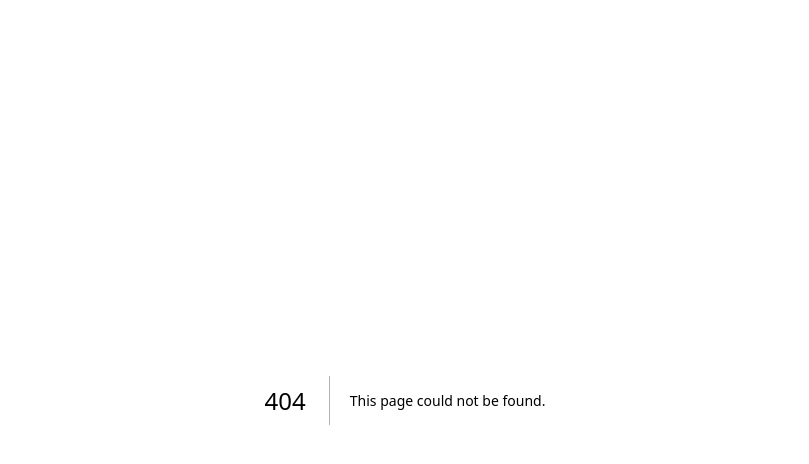
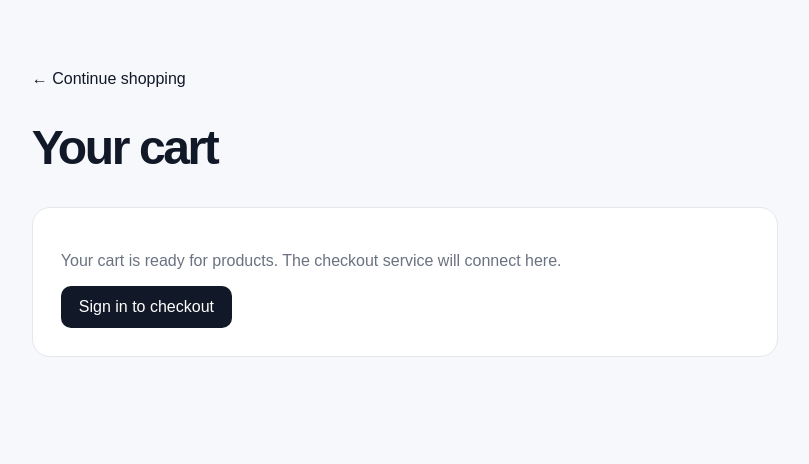
Before and after one commit to umairworkplace/velnora, a Next.js app: page /cart in a window 1280 px wide. Before the commit this address had no page. Shown: the top 464 px of the page, without its empty margins (235-1044 px from the left). Built offline with nearby package versions, Linux system fonts and the light colour scheme.

Commit message:
feat: add customer cart page

```diff
--- /dev/null
+++ b/app/cart/page.tsx
@@ -0,0 +1,14 @@
+import Link from "next/link";
+
+export default function CartPage() {
+  return (
+    <main style={{ maxWidth: 900, margin: "0 auto", padding: "70px 6vw" }}>
+      <Link href="/shop">← Continue shopping</Link>
+      <h1 style={{ fontSize: 48, letterSpacing: "-0.05em" }}>Your cart</h1>
+      <section style={{ background: "#fff", border: "1px solid #e5e7eb", borderRadius: 18, padding: 28 }}>
+        <p style={{ color: "#6b7280" }}>Your cart is ready for products. The checkout service will connect here.</p>
+        <Link href="/login" style={{ display: "inline-block", background: "#111827", color: "#fff", padding: "12px 18px", borderRadius: 10 }}>Sign in to checkout</Link>
+      </section>
+    </main>
+  );
+}
```
